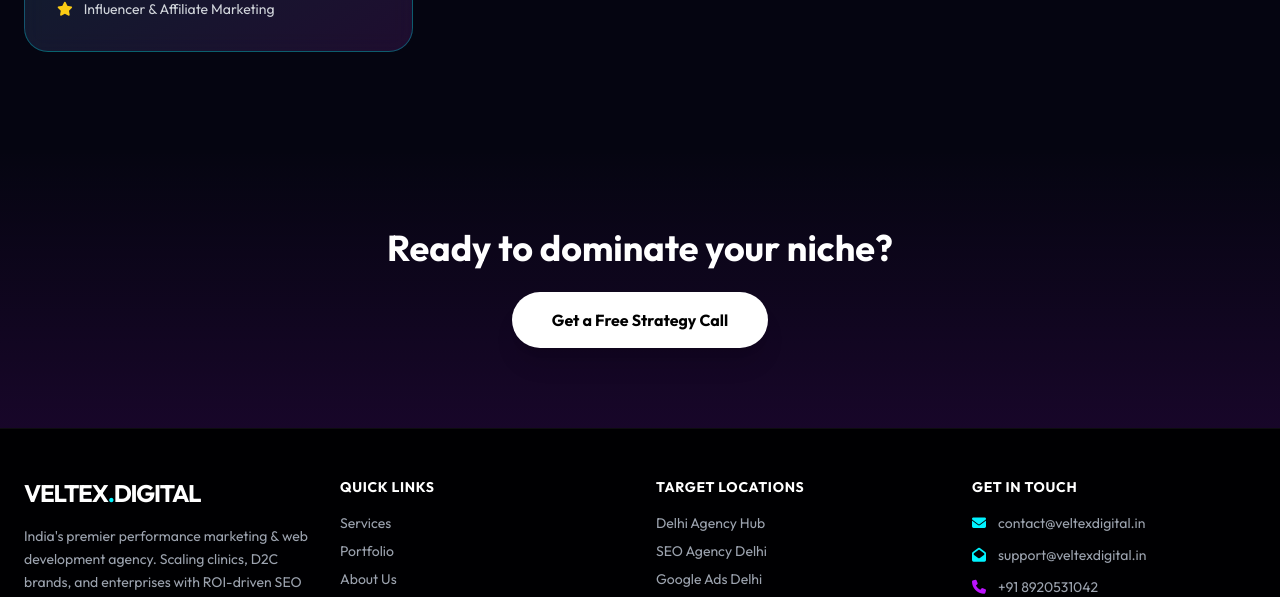
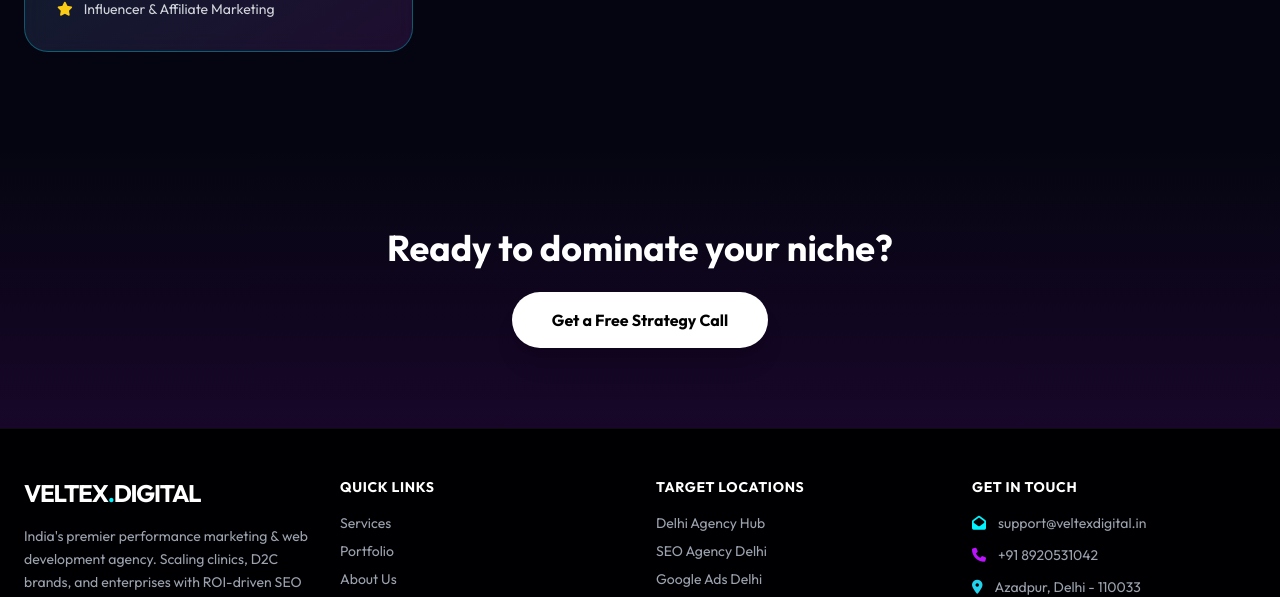
Before and after one commit to Mesubir/veltexdigital, a plain HTML site: page services.html in a window 1280 px wide. Shown: the part 2168-2765 px from the top of the page. Drawn offline with nearby package versions, Linux system fonts and the light colour scheme.

Commit message:
Update services.html

```diff
--- a/services.html
+++ b/services.html
@@ -514,9 +514,7 @@
             <div>
                 <h4 class="text-white font-bold mb-4 uppercase tracking-wider text-sm">Get In Touch</h4>
                 <ul class="space-y-3 text-sm text-gray-400">
-                    <li class="flex items-center"><i class="fas fa-envelope text-neon-blue mr-3"></i> <a
-                            href="mailto:contact@veltexdigital.in" class="hover:text-white">contact@veltexdigital.in</a>
-                    </li>
+
                     <li class="flex items-center"><i class="fas fa-envelope-open text-neon-blue mr-3"></i> <a
                             href="mailto:support@veltexdigital.in" class="hover:text-white">support@veltexdigital.in</a>
                     </li>
```
